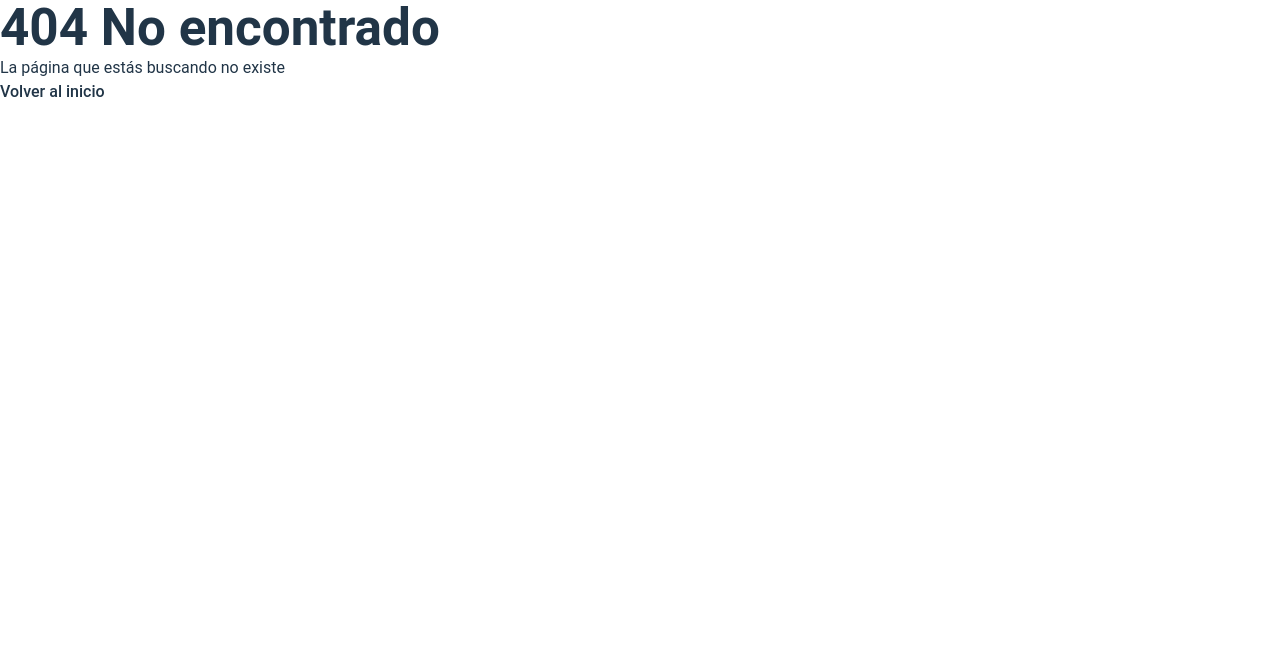
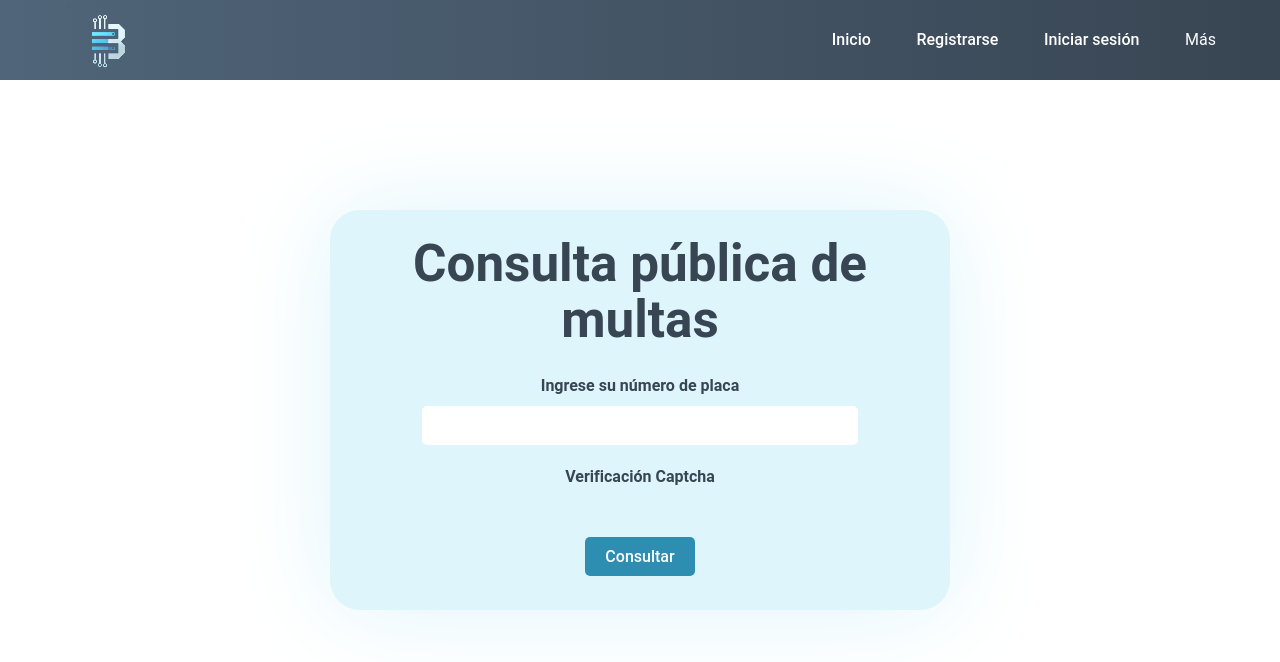
Before and after one commit to Pabloscode23/.NetReact-CarTicketsApp, a React (Vite) app in the folder frontend/: page /consulta-publica in a window 1280 px wide. Before the commit this address had no page. Shown: the top 662 px of the page. Built offline with nearby package versions, Linux system fonts and the light colour scheme.

Commit message:
Frontend: Maquetado de paginas e inicio de consulta publica

```diff
--- a/frontend/src/constants/CardsInfo.jsx
+++ b/frontend/src/constants/CardsInfo.jsx
@@ -16,7 +16,7 @@ export const cardsInfo = [
         icon: faMagnifyingGlass,
         title: 'Consulta pública',
         description: 'Realice la consulta pública que necesite.',
-        link: '/*'
+        link: '/consulta-publica'
     },
     {
         icon: faMapLocationDot,
--- a/frontend/src/constants/InfoPermissions.js
+++ b/frontend/src/constants/InfoPermissions.js
@@ -104,7 +104,7 @@ export const InfoPermissions = {
         icon: faMagnifyingGlass,
         title: 'Consulta pública',
         description: 'Realice la consulta pública que necesite.',
-        link: '/*'
+        link: '/consulta-publica'
     },
     "heat-map": {
         icon: faMapLocationDot,
--- a/frontend/src/constants/routes.jsx
+++ b/frontend/src/constants/routes.jsx
@@ -9,6 +9,7 @@ import { ProtectedRoutes } from "../router"
 import { RegistFinalUser } from "../modules/public/pages/RegistFinalUserPage"
 import { TwoFactorPage } from "../modules/auth/pages/TwoFactorPage"
 import { ForgotPasswordPage } from "../modules/auth/pages/ForgotPasswordPage"
+import { PublicResquestPage } from "../modules/public/pages/PublicRequestPage"
 
 
 
@@ -23,8 +24,8 @@ export const routesForPublic = [
         element: <MainLayout><h1>HEATMAP</h1></MainLayout>
     },
     {
-        path: "/consulta-placa",
-        element: <MainLayout><h1>PLATE SEARCH</h1></MainLayout>
+        path: "/consulta-publica",
+        element: <MainLayout><PublicResquestPage /></MainLayout>
     },
     {
         path: "/olvide-contrasena",
--- a/frontend/src/layouts/MainLayout.jsx
+++ b/frontend/src/layouts/MainLayout.jsx
@@ -3,11 +3,11 @@ import { NavbarPublic } from "../modules/public/components/NavbarPublic"
 // Componente de Layout principal de la pagina
 export const MainLayout = ({ children }) => {
     return (
-        <div className="main">
+        <div >
             <NavbarPublic />
 
             {/* MAIN */}
-            <main>
+            <main className="container">
                 {children}
             </main>
 
--- /dev/null
+++ b/frontend/src/modules/public/pages/PublicRequestPage.jsx
@@ -0,0 +1,58 @@
+import { useForm } from "react-hook-form";
+import '../../../../src/modules/auth/styles/TwoFactorPage.css';
+import { useNavigate } from "react-router-dom";
+
+export const PublicResquestPage = () => {
+    const {
+        register,
+        handleSubmit,
+        formState: { errors },
+        reset,
+    } = useForm({
+        defaultValues: {
+            number: "",
+        },
+    });
+    // Se usa el hook de navegación para redirigir a la página principal
+    const navigate = useNavigate();
+    const onSubmit = handleSubmit((data) => {
+        console.log(data);
+        reset();
+        navigate('/', { replace: true });
+    });
+
+    return (
+        <div className="two-factor">
+            <h1 className="two-factor__title">Consulta pública de multas</h1>
+            <form className="two-factor__form" onSubmit={onSubmit}>
+                <div className="two-factor__inputs">
+                    <div className="login-form__field">
+                        <label className="login-form__label">Ingrese su número de placa</label>
+                        <input
+                            className="login-form__input"
+                            type="text"
+                            name="number"
+                            {...register("email", {
+                                required: "Número de placa es requerido",
+                                pattern: {
+                                    value: /^[a-zA-Z0-9-]+$/,
+                                    message: "Verifique que el número de placa sea válido",
+                                },
+                            })}
+                        />
+                        {errors.email && (
+                            <span className="login-form__error">{errors.email.message}</span>
+                        )}
+                    </div>
+                </div>
+                <label className="login-form__label">Verificación Captcha</label>
+
+                {/* Sección de captcha */}
+                <div className="two-factor__actions">
+                    <button className="two-factor__button" type="submit">Consultar</button>
+                </div>
+            </form>
+        </div>
+
+    );
+};
```
